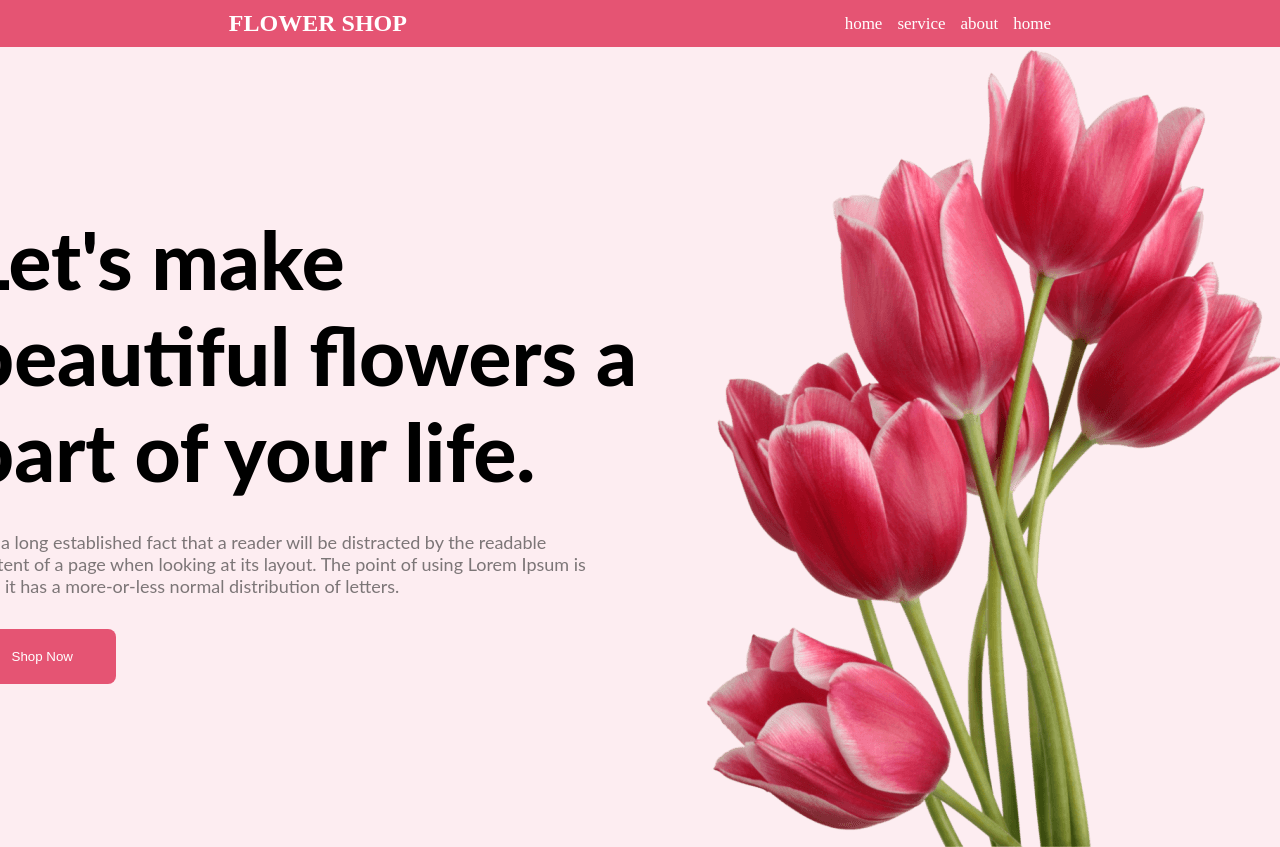
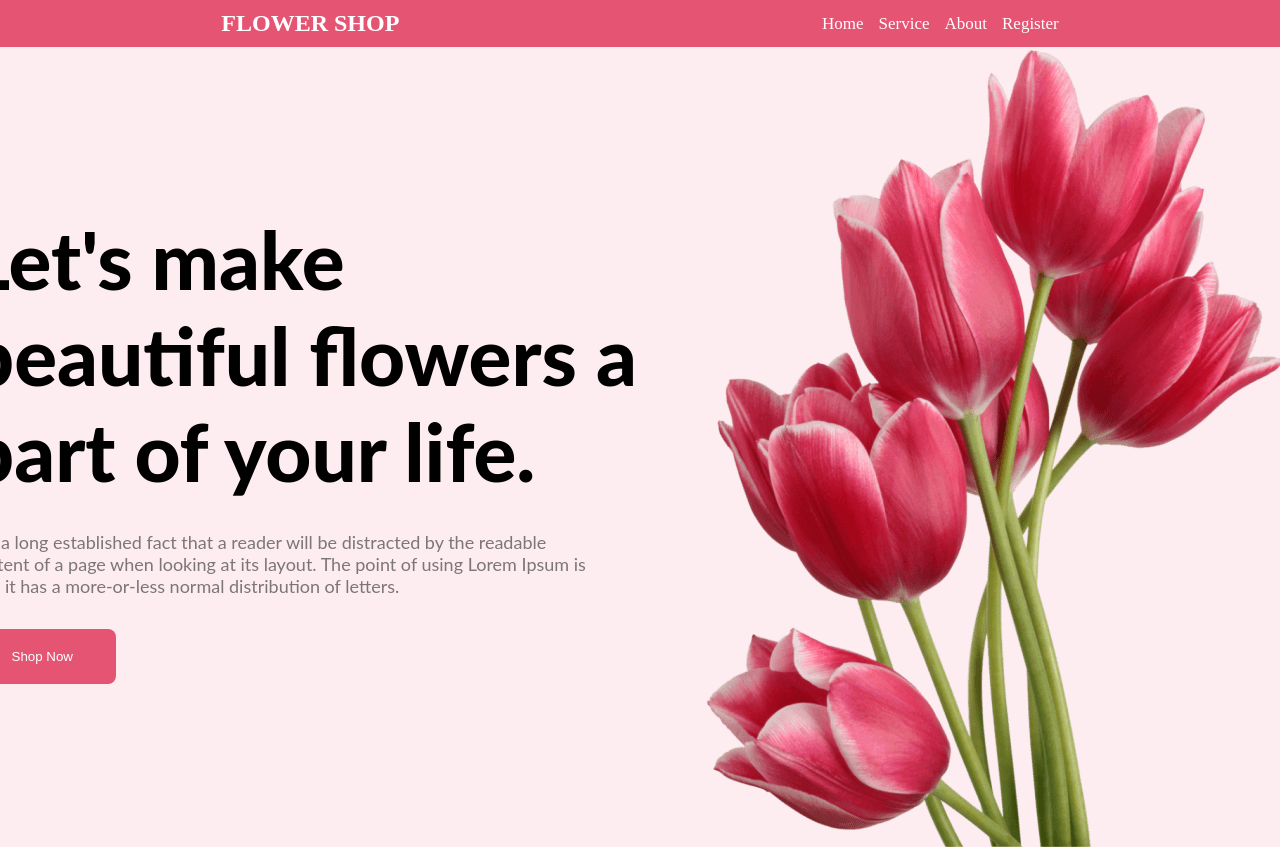
Before and after one commit to mzajbe/assaignment-01-B8, a plain HTML site: page index.html in a window 1280 px wide. Shown: the top 847 px of the page. Drawn offline with Linux system fonts and the light colour scheme.

Commit message:
final updated

```diff
--- a/index.html
+++ b/index.html
@@ -16,10 +16,10 @@
                     <h1>FLOWER SHOP</h1>
                 </div>
                 <div class="menus">
-                    <li>home</li>
-                    <li>service</li>
-                    <li>about</li>
-                    <li>home</li>
+                    <li>Home</li>
+                    <li>Service</li>
+                    <li>About</li>
+                    <li>Register</li>
                   </div>
             </div>
         </nav>
```
